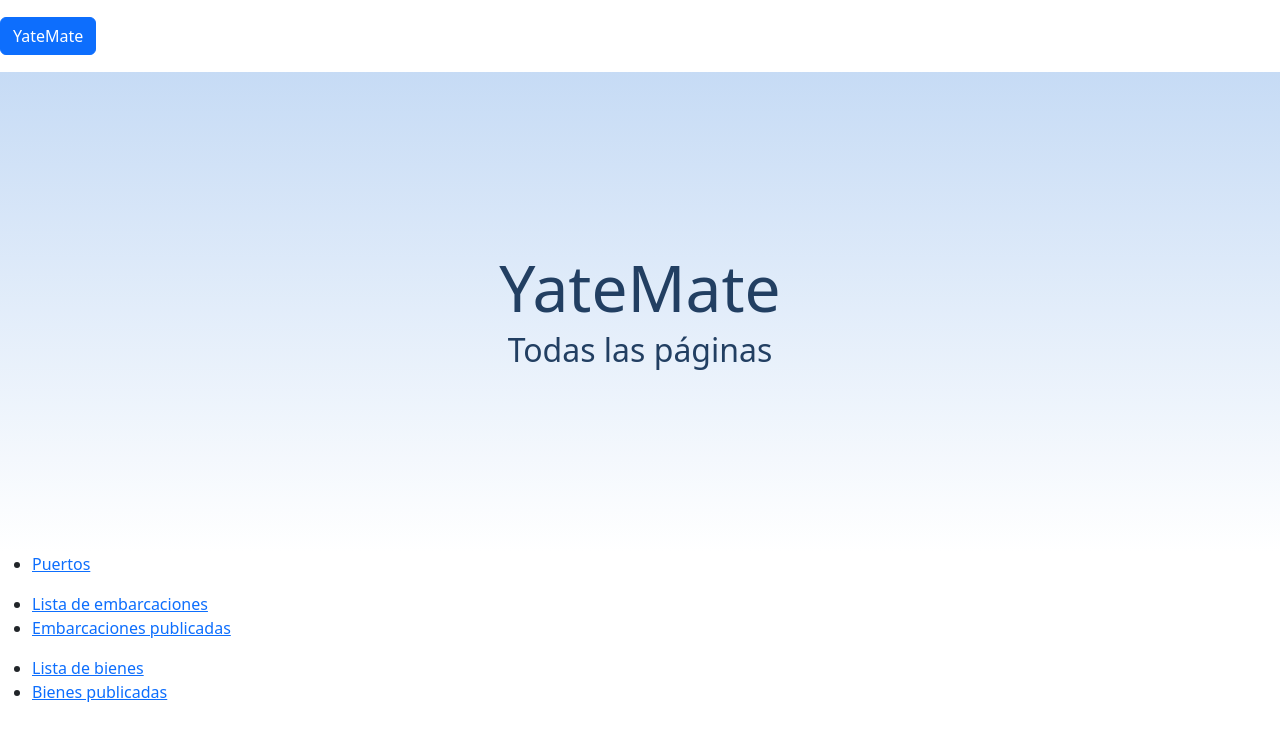
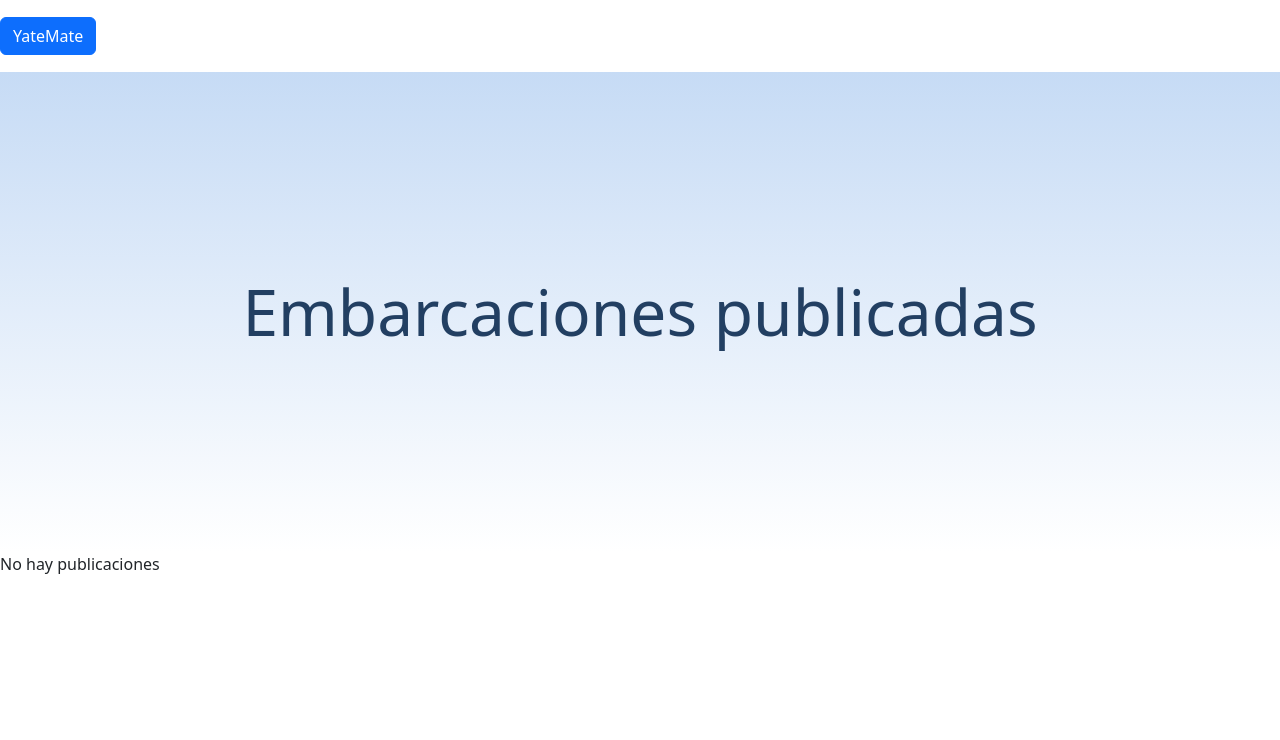
Before and after one commit to ArturoNievas/SmartNavis, an Angular app in the folder smartnavis_front/: page /embarcaciones/publicaciones in a window 1280 px wide. Before the commit this address led to /home. Shown: the top 740 px of the page. Built offline with nearby package versions, Linux system fonts and the light colour scheme.

Commit message:
Corregir ruta de publicaciones en la página de embarcaciones

```diff
--- a/smartnavis_front/src/app/config/app.routes.ts
+++ b/smartnavis_front/src/app/config/app.routes.ts
@@ -8,6 +8,6 @@ export const routes: Routes = [
   {path: 'home', title: 'Home', component: HomePageComponent},
   {path: 'puertos', title: 'Puertos', component: PuertosPageComponent},
   {path: 'embarcaciones', title: 'Embarcaciones', component: EmbarcacionesPageComponent},
-  {path: 'embarcaciones(publicaciones', title: 'Publicaciones', component: EmbarcacionesPublicadasPageComponent},
+  {path: 'embarcaciones/publicaciones', title: 'Publicaciones', component: EmbarcacionesPublicadasPageComponent},
   {path: '**', redirectTo: '/home', pathMatch: 'full'}
 ];
--- a/smartnavis_front/src/app/pages/embarcaciones-publicadas-page/embarcaciones-publicadas-page.component.html
+++ b/smartnavis_front/src/app/pages/embarcaciones-publicadas-page/embarcaciones-publicadas-page.component.html
@@ -1 +1,15 @@
-<p>embarcaciones-publicadas-page works!</p>
+<app-app-page titulo="Embarcaciones publicadas">
+
+    <div class="global-container">
+        <ul *ngIf="publicaciones.length">
+            <li *ngFor="let publicacion of publicaciones">
+                {{publicacion.nombre}}
+            </li>
+        </ul>
+
+        <div *ngIf="!publicaciones.length">
+            <p>No hay publicaciones</p>
+        </div>
+    </div>
+
+</app-app-page>
--- a/smartnavis_front/src/app/pages/embarcaciones-publicadas-page/embarcaciones-publicadas-page.component.ts
+++ b/smartnavis_front/src/app/pages/embarcaciones-publicadas-page/embarcaciones-publicadas-page.component.ts
@@ -1,12 +1,27 @@
 import { Component } from '@angular/core';
+import { AppPageComponent } from '../../components/app-page/app-page.component';
+import { NgFor, NgIf } from '@angular/common';
 
 @Component({
   selector: 'app-embarcaciones-publicadas-page',
   standalone: true,
-  imports: [],
+  imports: [NgFor, NgIf, AppPageComponent],
   templateUrl: './embarcaciones-publicadas-page.component.html',
   styleUrl: './embarcaciones-publicadas-page.component.scss'
 })
 export class EmbarcacionesPublicadasPageComponent {
+  publicaciones: any[] = []
+
+  constructor() {
+  }
+
+  ngOnInit(): void {
+    this.listarEmbarcacionesPublicadas();
+  }
+
+  public listarEmbarcacionesPublicadas(): void {
+    console.log('Listando embarcaciones publicadas')
+  }
+
 
 }
```
